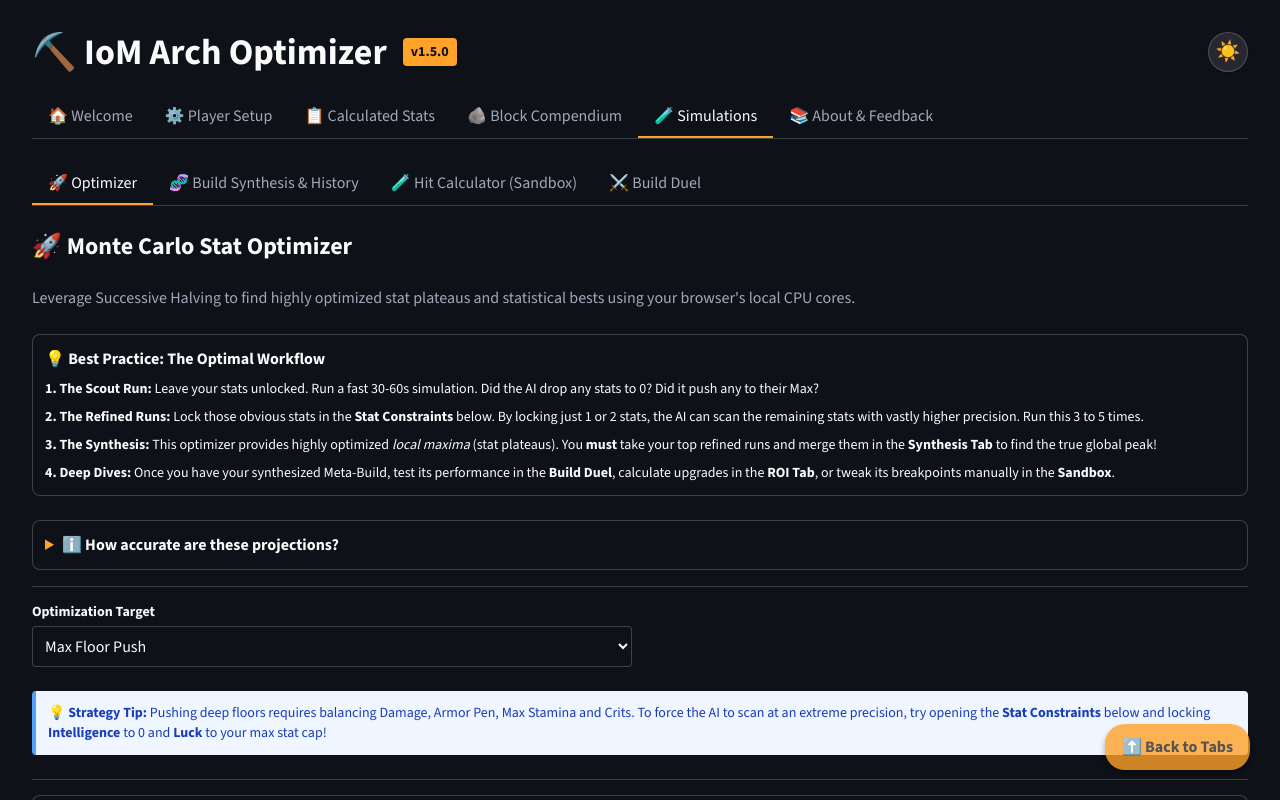
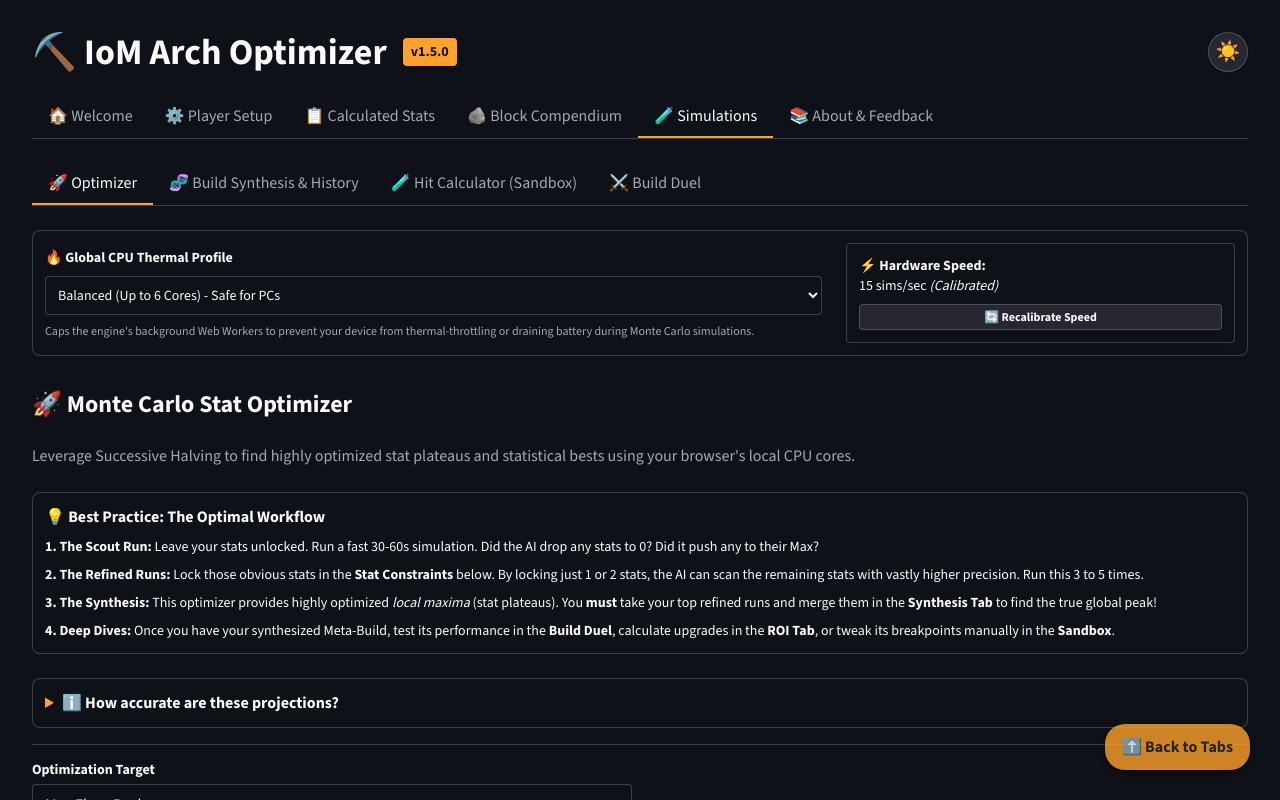
Before and after one commit to lobogrande/IoM-Arch-Optimizer-Web, a React (Vite) app: page / in a window 1280 px wide. Both pictures are taken after a click on the button "🧪 Simulations". Shown: the top 800 px of the page. Built offline with nearby package versions, Linux system fonts and the light colour scheme; what ag-grid-community, react-plotly.js would draw is missing.

Commit message:
feat(ui): hoist Thermal Profile and Hardware Speed UI to global Simulations header

```diff
--- a/src/components/Simulations.jsx
+++ b/src/components/Simulations.jsx
@@ -1578,6 +1578,36 @@ export default function Simulations() {
             {tab.label}
           </button>
         ))}
+      </div>
+
+      {/* GLOBAL ENGINE CONTROLS */}
+      <div className="st-container mb-8 flex flex-col md:flex-row gap-6 justify-between items-start md:items-center border-l-4 border-l-st-orange bg-st-secondary/30">
+        <div className="w-full md:w-2/3">
+          <label className="block text-sm font-bold mb-2">🔥 Global CPU Thermal Profile</label>
+          <select
+            value={cpuProfile}
+            onChange={(e) => setCpuProfile(e.target.value)}
+            className="w-full bg-st-bg border border-st-border rounded p-2 text-sm text-st-text focus:border-st-orange focus:outline-none"
+          >
+            <option value="eco">Eco Mode / Mobile (Max 1-2 Cores) - Saves Battery</option>
+            <option value="balanced">Balanced (Up to 6 Cores) - Safe for PCs</option>
+            <option value="max">Max Performance (All Cores) - ⚠️ Thermal Warning</option>
+          </select>
+          <div className="text-xs text-st-text-light mt-2">
+            Caps the engine's background Web Workers to prevent your device from thermal-throttling or draining battery during Monte Carlo simulations.
+          </div>
+        </div>
+        <div className="w-full md:w-1/3 flex flex-col gap-2 bg-st-bg border border-st-border p-3 rounded shadow-sm">
+          <div className="text-sm">
+            ⚡ <strong>Hardware Speed:</strong><br/>{simsPerSec} sims/sec <em>(Calibrated)</em>
+          </div>
+          <button
+            onClick={() => setSimsPerSec(150)}
+            className="w-full py-1 bg-st-secondary border border-st-border rounded hover:border-st-orange text-xs font-bold transition-colors"
+          >
+            🔄 Recalibrate Speed
+          </button>
+        </div>
       </div>
 
       {/* =========================================
```
